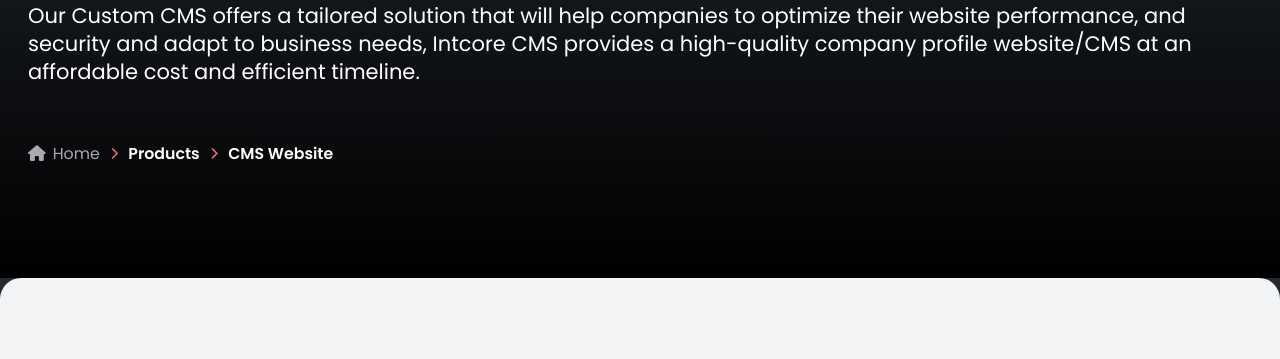
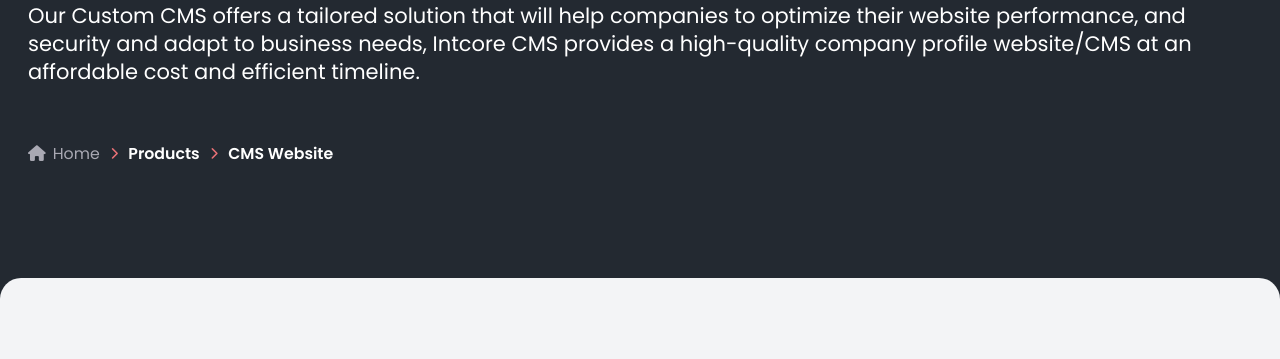
Before and after one commit to elshayeb0/IntcoreFinalSite, a website built with Vite: page cms.html in a window 1280 px wide. Shown: the part 253-612 px from the top of the page. Built offline with nearby package versions, Linux system fonts and the light colour scheme.

Commit message:
fix(ui): align subpage hero background with header (remove gradient) to restore original look; underline highlight remains in titles

```diff
--- a/cms.html
+++ b/cms.html
@@ -161,7 +161,7 @@
             </div>
         </header>
         <main>
-            <section id="home" class="relative overflow-hidden pt-40 pb-20 md:pt-48 md:pb-32 bg-gradient-to-b from-dark-bg to-black">
+            <section id="home" class="relative overflow-hidden pt-40 pb-20 md:pt-48 md:pb-32 bg-page-background">
                 <div class="container mx-auto px-4">
                     <div class="grid grid-cols-1 gap-6 items-center">
                         <!-- Left Column: Content -->
```
Also changed, not shown: about.html (+1 -1 lines), design.html (+1 -1 lines), e-commerce.html (+1 -1 lines), marketing.html (+1 -1 lines), mobile.html (+1 -1 lines), public/style.css.
